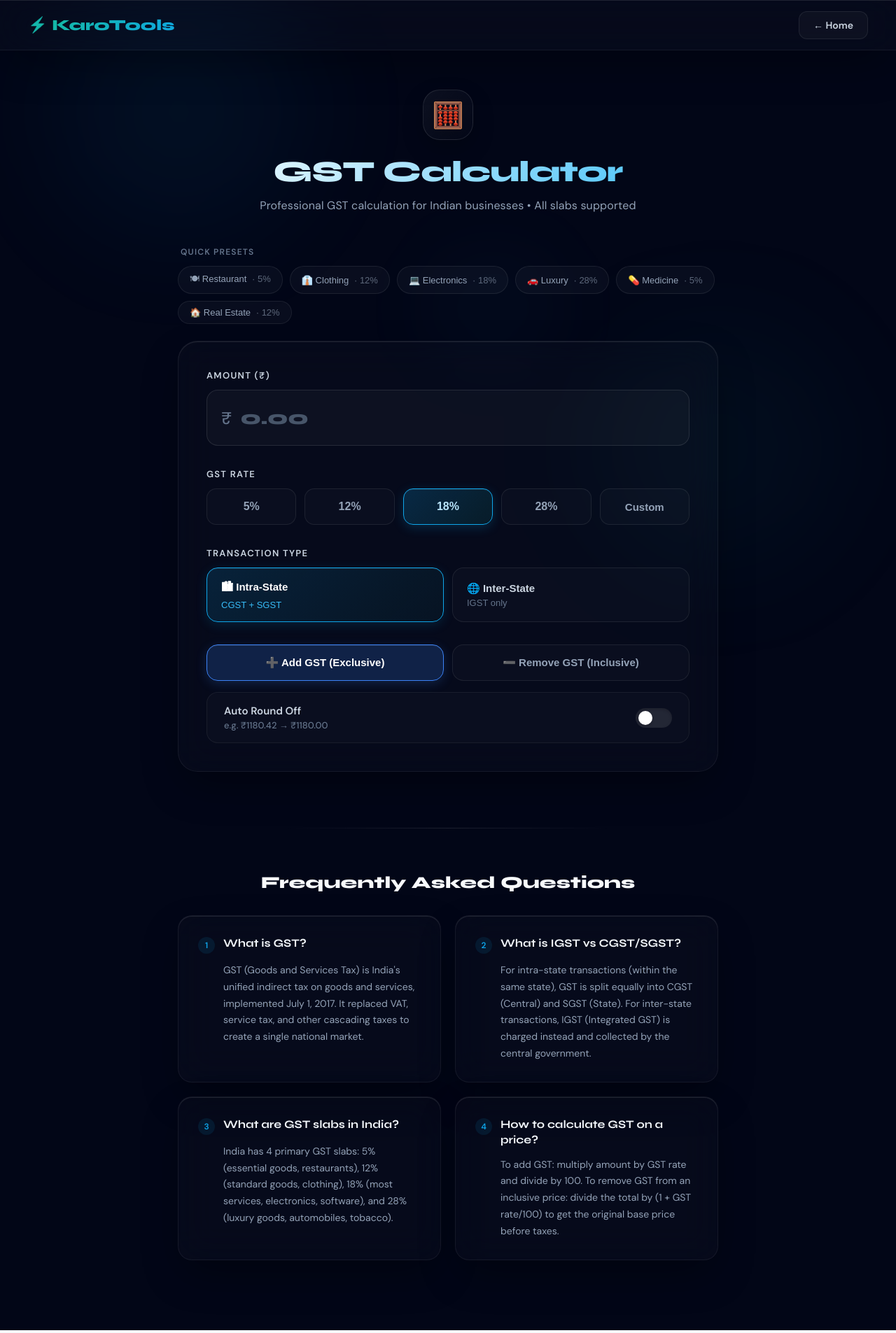
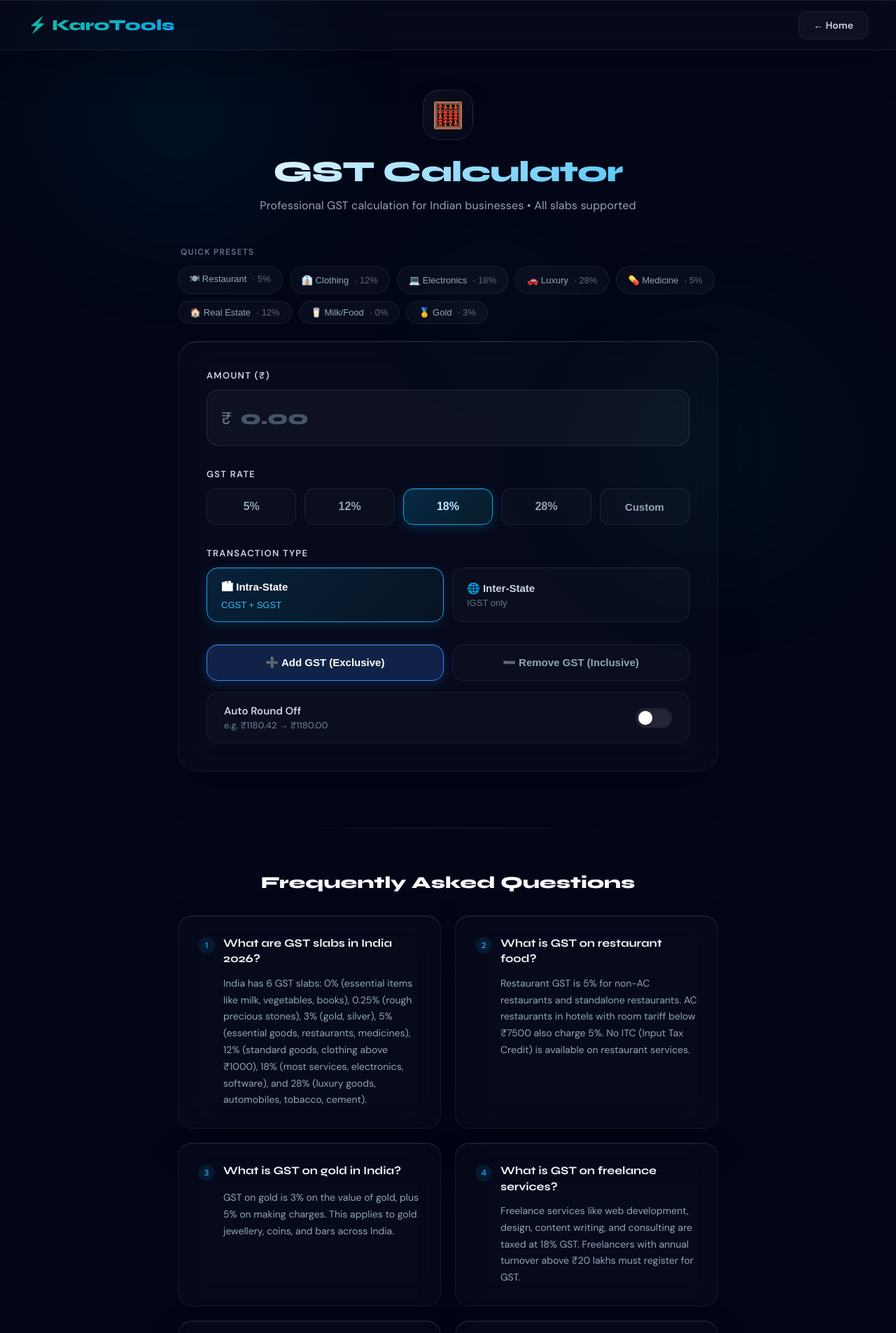
Before and after one commit to daxpatel109/karotools, a React (Vite) app: page /gst-calculator in a window 1280 px wide. Shown: the top 1905 px of the page at 70% size. Built offline with nearby package versions, Linux system fonts and the light colour scheme.

Commit message:
Update GSTCalculator.jsx

```diff
--- a/src/GSTCalculator.jsx
+++ b/src/GSTCalculator.jsx
@@ -23,6 +23,8 @@ export default function GSTCalculator() {
   { label: "🚗 Luxury", rate: 28 },
   { label: "💊 Medicine", rate: 5 },
   { label: "🏠 Real Estate", rate: 12 },
+  { label: "🥛 Milk/Food", rate: 0 },
+  { label: "🥇 Gold", rate: 3 },
 ];
 
   // SERP SEO Injection
@@ -584,10 +586,12 @@ export default function GSTCalculator() {
             <h2 style={{ fontSize: "24px", fontWeight: "800", fontFamily: "'Syne',sans-serif", color: "#f8fafc", marginBottom: "32px", textAlign: "center" }}>Frequently Asked Questions</h2>
             <div className="responsive-grid" style={{ gap: "20px" }}>
               {[
-                { q: "What is GST?", a: "GST (Goods and Services Tax) is India's unified indirect tax on goods and services, implemented July 1, 2017. It replaced VAT, service tax, and other cascading taxes to create a single national market." },
-                { q: "What is IGST vs CGST/SGST?", a: "For intra-state transactions (within the same state), GST is split equally into CGST (Central) and SGST (State). For inter-state transactions, IGST (Integrated GST) is charged instead and collected by the central government." },
-                { q: "What are GST slabs in India?", a: "India has 4 primary GST slabs: 5% (essential goods, restaurants), 12% (standard goods, clothing), 18% (most services, electronics, software), and 28% (luxury goods, automobiles, tobacco)." },
-                { q: "How to calculate GST on a price?", a: "To add GST: multiply amount by GST rate and divide by 100. To remove GST from an inclusive price: divide the total by (1 + GST rate/100) to get the original base price before taxes." },
+                { q: "What are GST slabs in India 2026?", a: "India has 6 GST slabs: 0% (essential items like milk, vegetables, books), 0.25% (rough precious stones), 3% (gold, silver), 5% (essential goods, restaurants, medicines), 12% (standard goods, clothing above ₹1000), 18% (most services, electronics, software), and 28% (luxury goods, automobiles, tobacco, cement)." },
+{ q: "What is GST on restaurant food?", a: "Restaurant GST is 5% for non-AC restaurants and standalone restaurants. AC restaurants in hotels with room tariff below ₹7500 also charge 5%. No ITC (Input Tax Credit) is available on restaurant services." },
+{ q: "What is GST on gold in India?", a: "GST on gold is 3% on the value of gold, plus 5% on making charges. This applies to gold jewellery, coins, and bars across India." },
+{ q: "What is GST on freelance services?", a: "Freelance services like web development, design, content writing, and consulting are taxed at 18% GST. Freelancers with annual turnover above ₹20 lakhs must register for GST." },
+{ q: "What is IGST vs CGST/SGST?", a: "For intra-state transactions (same state), GST splits equally into CGST (Central) + SGST (State). For inter-state transactions, IGST (Integrated GST) is charged instead — collected by the central government and shared with states." },
+{ q: "What is GST on clothing?", a: "Clothing and garments below ₹1000 are taxed at 5% GST. Garments above ₹1000 are taxed at 12% GST. This applies to readymade garments and apparel sold across India." },
               ].map((item, i) => (
                 <div key={item.q} className="glass-panel" style={{ padding: "28px", borderRadius: "20px", transition: "all 0.3s ease" }}>
                   <div style={{ display: "flex", alignItems: "flex-start", gap: "12px", marginBottom: "12px" }}>
```
Lines whose indentation alone changed are shown as unchanged.
